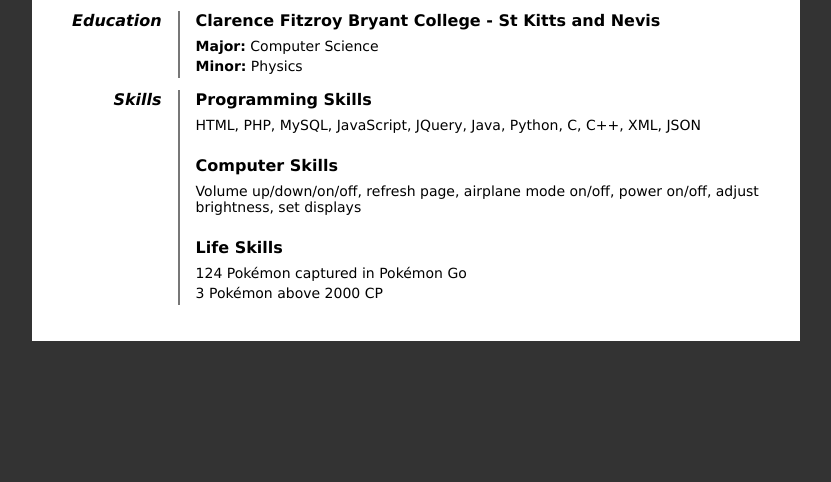
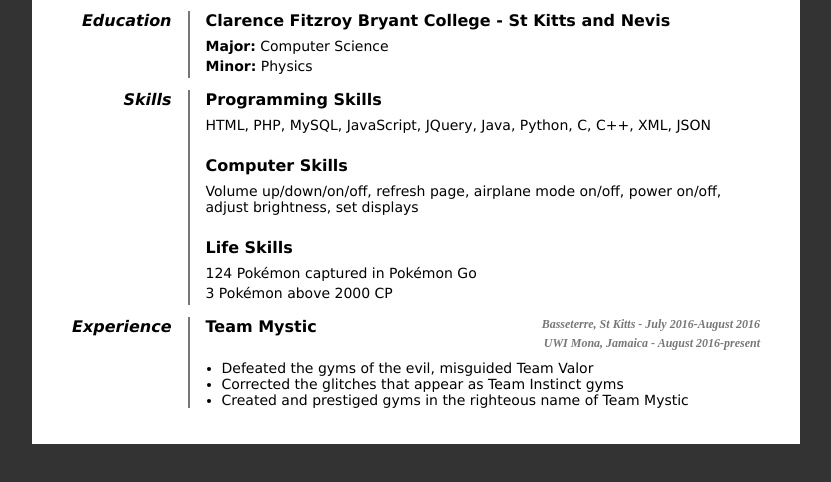
Before and after one commit to OrrenJ/INFO2180, a plain HTML site: page Project 1/index.html in a window 1280 px wide. Shown: the part 312-794 px from the top of the page, without its empty margins (224-1055 px from the left). Drawn offline with Linux system fonts and the light colour scheme.

Commit message:
Table third draft

```diff
--- a/Project 1/index.css
+++ b/Project 1/index.css
@@ -99,3 +99,17 @@
 	font-size: 14px;
 	margin: 0 0 4px 0;
 }
+
+.qualification_container table h3 span {
+	font-size: 12px;
+	float: right;
+	color: #777777;
+	font-family: serif;
+	font-style: italic;
+}
+
+.qualification_container table ul {
+	margin: 24px 0 0 0;
+	padding: 0 0 0 16px;
+	font-size: 14px;
+}
--- a/Project 1/index.html
+++ b/Project 1/index.html
@@ -44,6 +44,7 @@
 								<p><strong>Minor:</strong> Physics</p>
 							</td>
 						</tr>
+						<!-- row with skills information -->
 						<tr>
 							<td><label>Skills</label></td>
 							<td>
@@ -58,6 +59,18 @@
 								<p>3 Pok&eacute;mon above 2000 CP</p>
 							</td>
 						</tr>
+						<!-- row with experience information -->
+						<tr>
+							<td><label>Experience</label></td>
+							<td>
+								<h3>Team Mystic <span>Basseterre, St Kitts - July 2016-August 2016</span><br><span>UWI Mona, Jamaica - August 2016-present</span></h3>
+								<ul>
+									<li>Defeated the gyms of the evil, misguided Team Valor</li>
+									<li>Corrected the glitches that appear as Team Instinct gyms</li>
+									<li>Created and prestiged gyms in the righteous name of Team Mystic</li>
+								</ul>
+							</td>
+						</tr>
 					</tbody>
 				</table>
 			</div>
```
